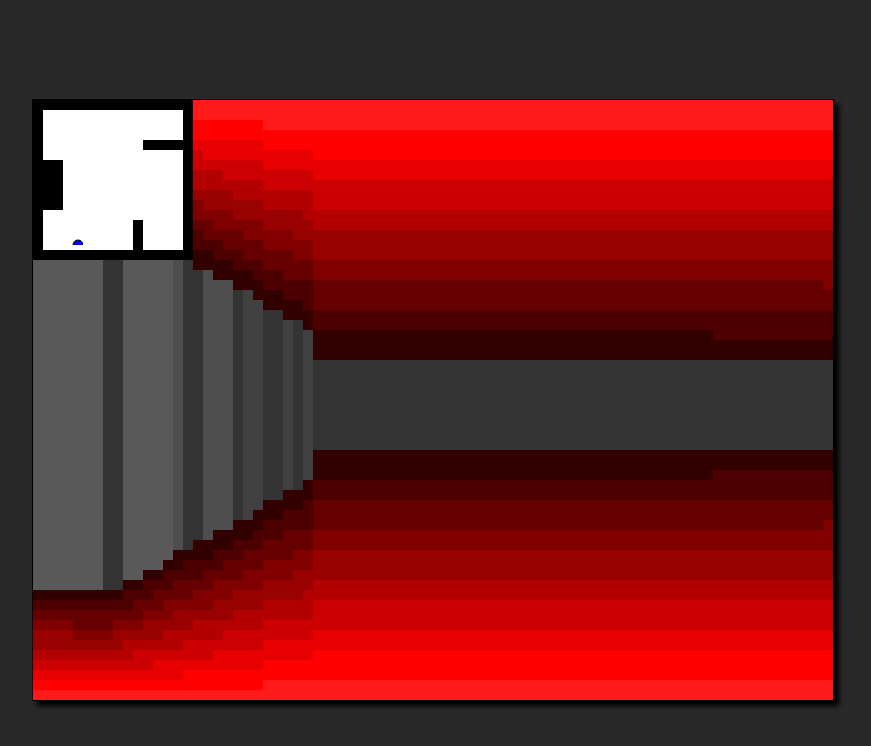
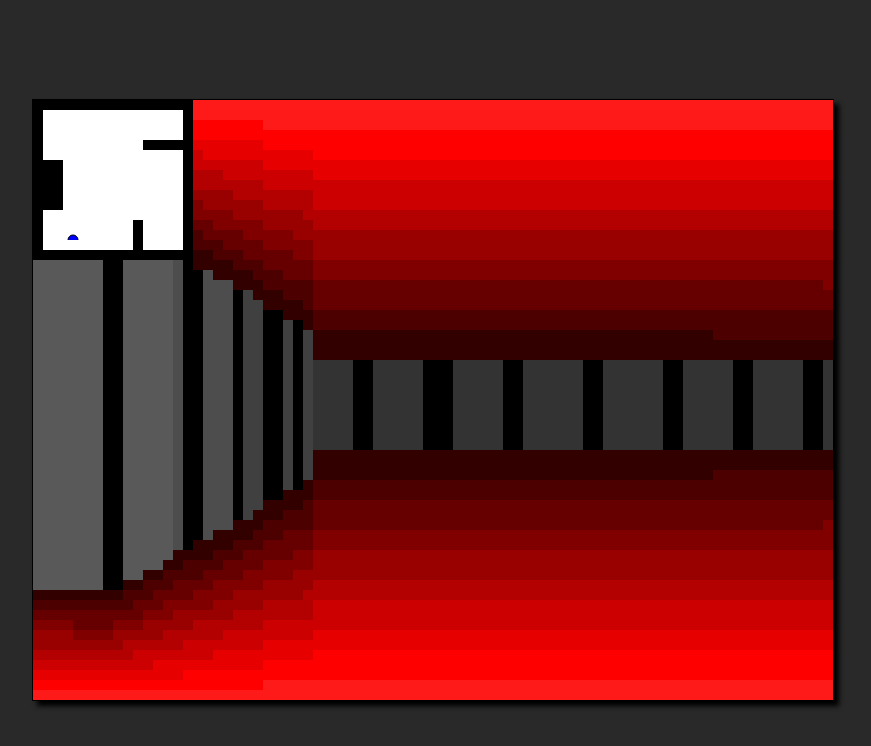
Before and after one commit to sz44/canvasRetroFPS, a plain HTML site: page index.html in a window 1280 px wide. Shown: the whole page, without its empty margins (207-1078 px from the left). Drawn offline with Linux system fonts and the light colour scheme; animation ran at ten frames a second.

Commit message:
reserve black for wall boundries

```diff
--- a/index.html
+++ b/index.html
@@ -13,10 +13,12 @@
             canvas.width = 800;
             canvas.height = 600;
 
-            const gridSize = 10; let run = true;
+            const gridSize = 10;
+            let run = true;
 
             // let shadesWall = ["#000000", "#7b7d7b", "#969696", "#bfbfbf", "#ffffff"];
             let shadesWall = [
+                "hsl(0,0%,0%)",
                 "hsl(0,0%,20%)",
                 "hsl(0,0%,25%)",
                 "hsl(0,0%,30%)",
@@ -24,7 +26,7 @@
                 "hsl(0,0%,40%)",
                 "hsl(0,0%,55%)",
                 "hsl(0,0%,60%)",
-            ]
+            ];
             let shadesFloor = [
                 "hsl(0,100%,10%)",
                 "hsl(0,100%,15%)",
@@ -142,25 +144,25 @@
                             if (map[testY * mapWidth + testX] === "#") {
                                 hitWall = true;
 
-                                p = [] // distance, dot
+                                p = []; // distance, dot
 
                                 for (let tx = 0; tx < 2; tx++) {
                                     for (let ty = 0; ty < 2; ty++) {
                                         let vy = testY + ty - playerY;
                                         let vx = testX + tx - playerX;
-                                        let d = Math.sqrt(vx*vx + vy*vy);
-                                        let dot = (eyeX * vx / d) + (eyeY * vy / d);
+                                        let d = Math.sqrt(vx * vx + vy * vy);
+                                        let dot = (eyeX * vx) / d + (eyeY * vy) / d;
                                         p.push([d, dot]);
                                     }
                                 }
 
-                                p.sort((a,b) => a[0] - b[0]);
+                                p.sort((a, b) => a[0] - b[0]);
 
                                 let bound = 0.01;
-                                if ( Math.acos(p[0][1]) < bound) {
+                                if (Math.acos(p[0][1]) < bound) {
                                     boundry = true;
                                 }
-                                if ( Math.acos(p[1][1]) < bound) {
+                                if (Math.acos(p[1][1]) < bound) {
                                     boundry = true;
                                 }
                             }
@@ -198,19 +200,19 @@
                         } else if (y > ceiling && y <= floor) {
                             // 0 1 2 3 4 5 6
                             if (distanceToWall <= depth / 7) {
+                                grid[y * gridWidth + x] = 7;
+                            } else if (distanceToWall <= depth / 6) {
                                 grid[y * gridWidth + x] = 6;
-                            } else if (distanceToWall <= depth / 6) {
+                            } else if (distanceToWall <= depth / 5) {
                                 grid[y * gridWidth + x] = 5;
-                            } else if (distanceToWall <= depth / 5) {
+                            } else if (distanceToWall <= depth / 4) {
                                 grid[y * gridWidth + x] = 4;
-                            } else if (distanceToWall <= depth / 4) {
+                            } else if (distanceToWall <= depth / 3) {
                                 grid[y * gridWidth + x] = 3;
-                            } else if (distanceToWall <= depth / 3) {
+                            } else if (distanceToWall <= depth / 2) {
                                 grid[y * gridWidth + x] = 2;
-                            } else if (distanceToWall <= depth / 2) {
+                            } else if (distanceToWall <= depth) {
                                 grid[y * gridWidth + x] = 1;
-                            } else if (distanceToWall <= depth) {
-                                grid[y * gridWidth + x] = 0;
                             }
 
                             if (boundry) {
@@ -263,7 +265,7 @@
                 for (let y = 0; y < mapHeight; y++) {
                     for (let x = 0; x < mapWidth; x++) {
                         let n = map[y * mapWidth + x];
-                        switch(n) {
+                        switch (n) {
                             case "#":
                                 ctx.fillStyle = "#000000";
                                 break;
@@ -273,33 +275,37 @@
                         }
                         ctx.fillRect(x * mapSize, y * mapSize, mapSize, mapSize);
 
-                        if (y === Math.floor(playerY) && x === Math.floor(playerX)) {
+                        // if (y === Math.floor(playerY) && x === Math.floor(playerX)) {
+                        //     ctx.save();
+                        //     // center of player square
+                        //     ctx.translate(x * mapSize + mapSize/2, y * mapSize + mapSize/2);
+                        //     ctx.rotate(-playerA);
+                        //     ctx.fillStyle = "#0000ff";
+                        //     // Math.PI = up, 0 = down, Math.PI/2 = right
+                        //     ctx.beginPath();
+                        //     ctx.arc(0,0,5,0,Math.PI);
+                        //     // ctx.moveTo(-5, 5);
+                        //     // ctx.lineTo(5, 5);
+                        //     // ctx.lineTo(0, -5);
+                        //     // ctx.lineTo(-5, -5);
+                        //     ctx.fill();
+                        //     ctx.stroke();
+                        //     ctx.restore();
+                        // }
+                    }
+                }
                 ctx.save();
                 // center of player square
-                            ctx.translate(x * mapSize + mapSize/2, y * mapSize + mapSize/2);
+                // ctx.translate(x * mapSize + mapSize / 2, y * mapSize + mapSize / 2);
+                ctx.translate(playerX * mapSize, playerY * mapSize);
                 ctx.rotate(-playerA);
                 ctx.fillStyle = "#0000ff";
                 // Math.PI = up, 0 = down, Math.PI/2 = right
                 ctx.beginPath();
-                            ctx.arc(0,0,5,0,Math.PI);
-                            // ctx.moveTo(-5, 5);
-                            // ctx.lineTo(5, 5);
-                            // ctx.lineTo(0, -5);
-                            // ctx.lineTo(-5, -5);
+                ctx.arc(0, 0, 5, 0, Math.PI);
                 ctx.fill();
                 ctx.stroke();
                 ctx.restore();
-                        }
-
-                    }
-                }
-                // ctx.beginPath();
-                // ctx.fillStyle = "#790909";
-                // ctx.strokeStyle = "#000000";
-                // ctx.arc(playerX, playerY, 15, 0, Math.PI * 2);
-                // ctx.rect(...wall)
-                // ctx.fill();
-                // ctx.stroke();
             }
 
             const FPS = 20;
```
Lines whose indentation alone changed are shown as unchanged.
